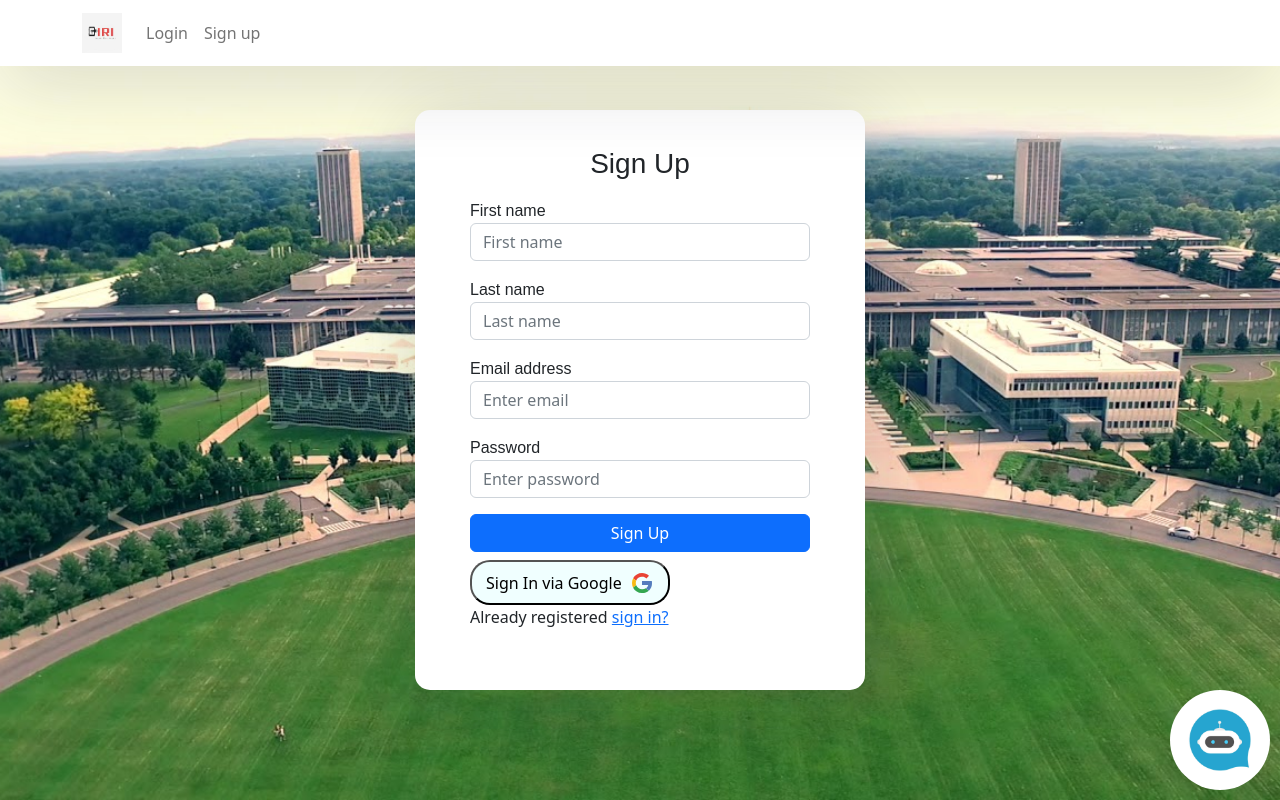
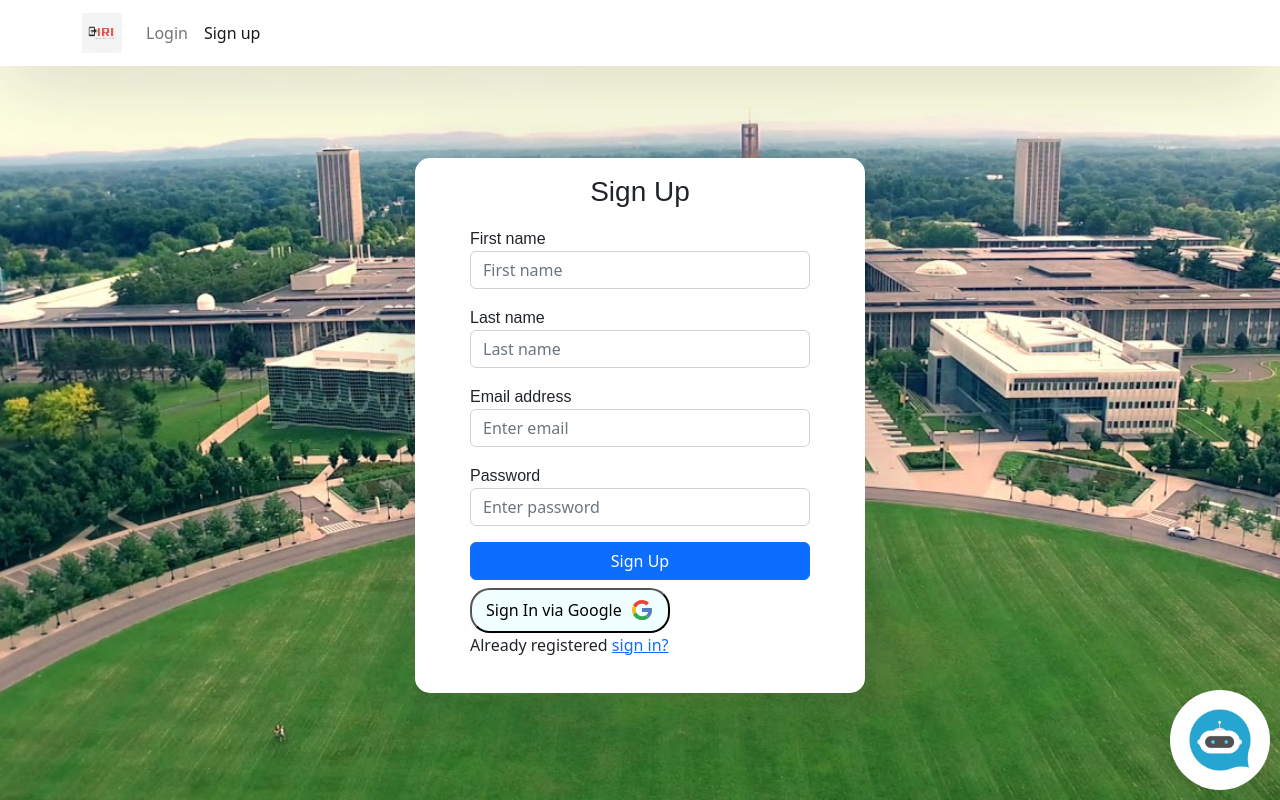
Before and after one commit to Praneeth-22/Interact-React-Impact, a React (Create React App) app: page /sign-up in a window 1280 px wide. Built offline with nearby package versions, Linux system fonts and the light colour scheme; what react-chatbot-kit would draw is missing.

Commit message:
added the active css to navbar and changed the signup auth inner nav property

```diff
--- a/src/Components/LoginFeature/Login.js
+++ b/src/Components/LoginFeature/Login.js
@@ -28,7 +28,7 @@ function Login() {
           <div className="collapse navbar-collapse" id="navbarTogglerDemo02">
             <ul className="navbar-nav ml-auto">
               <li className="nav-item">
-                <Link className="nav-link my-nav-item" to={"/"}>
+                <Link className="nav-link my-nav-item active" to={"/"}>
                   Login
                 </Link>
               </li>
@@ -42,6 +42,7 @@ function Login() {
           </div>
         </div>
       </nav>
+      <div className="notNav">
         <div className="auth-wrapper">
           <div className="auth-inner">
             <form onSubmit={handleSubmit}>
@@ -76,6 +77,7 @@ function Login() {
             </form>
           </div>
         </div>
+      </div>
       <ChatBot />
     </div>
   );
--- a/src/Components/LoginFeature/SignUp.js
+++ b/src/Components/LoginFeature/SignUp.js
@@ -32,7 +32,7 @@ function SignUp() {
                 </Link>
               </li>
               <li className="nav-item">
-                <Link className="nav-link" to={"/sign-up"}>
+                <Link className="nav-link active" to={"/sign-up"}>
                   Sign up
                 </Link>
               </li>
@@ -40,7 +40,7 @@ function SignUp() {
           </div>
         </div>
       </nav>
-
+      <div className="notNav">
         <div className="auth-wrapper">
           <div className="auth-inner">
             <form onSubmit={handleSubmit}>
@@ -94,6 +94,8 @@ function SignUp() {
             </form>
           </div>
         </div>
+      </div>
+
       <ChatBot />
     </div>
   );
--- a/src/Components/LoginFeature/loginpage.css
+++ b/src/Components/LoginFeature/loginpage.css
@@ -16,11 +16,9 @@ span {
   width: 100vw;
   height: 100vh;
   background-color: #f8f8f8;
-  background-image: url("img/background.jpg");
-  background-position: center;
-  background-repeat: no-repeat;
-  background-size: cover;
+
 }
+
 .container {
   display: flex;
   justify-content: space-between;
@@ -29,6 +27,24 @@ span {
 .navbar-light {
   background-color: #ffffff;
   box-shadow: 0px 14px 80px rgba(34, 35, 58, 0.2);
+}
+
+
+.auth-wrapper .form-control:focus {
+  border-color: #167bff;
+  box-shadow: none;
+}
+.notNav{
+  position: relative;
+  width: 100vw;
+  height: 100vh;
+  display: grid;
+  place-items: center;
+     background-image: url("img/background.jpg");
+  /* opacity: 0.75; */
+  background-position: center;
+  background-repeat: no-repeat;
+  background-size: cover;
 }
 
 .auth-inner {
@@ -40,10 +56,17 @@ span {
   border-radius: 15px;
   transition: all 0.3s;
 }
-.auth-wrapper .form-control:focus {
-  border-color: #167bff;
-  box-shadow: none;
+.signup > .notNav >.auth-wrapper > .auth-inner{
+   width: 450px;
+   /* margin: auto 0; */
+  margin-top: 50px;
+  background: #ffffff;
+  box-shadow: 0px 14px 80px rgba(34, 35, 58, 0.2);
+  padding: 20px 55px 20px 55px;
+  border-radius: 15px;
+  transition: all 0.3s;
 }
+
 .auth-wrapper h3 {
   text-align: center;
   margin: 0;
```
Lines whose indentation alone changed are shown as unchanged.
